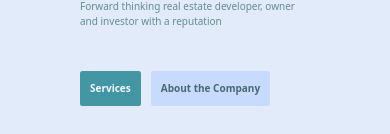
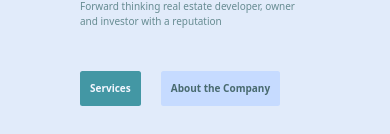
Before and after one commit to DevKaffy/ReactProject-Company-Website, a React (Vite) app: page / in a window 390 px wide. Shown: the part 221-355 px from the top of the page. Built offline with nearby package versions, Linux system fonts and the light colour scheme.

Commit message:
update:about responsiveness

```diff
--- a/src/Components/About/About.css
+++ b/src/Components/About/About.css
@@ -35,7 +35,7 @@
     box-shadow: 0px 5px 10px 5px #E1EBFA;
 }
 .wrap{
-    @apply lg:flex grid gap-[2re]
+    @apply lg:flex grid gap-[2rem]
 }
 .flex-images{
     @apply flex gap-[2.5rem]
--- a/src/Components/Home/Home.css
+++ b/src/Components/Home/Home.css
@@ -21,7 +21,7 @@
     @apply lg:w-[480px] h-[72px] lg:text-2xl text-[#678C92] font-normal mt-[1.25rem] ;
 }
 .button{
-    @apply flex items-center lg:gap-x-[20px] gap-x-[1rem];
+    @apply flex items-center gap-x-[20px];
 }
 .services{
     @apply py-[10px] px-[10px] lg:py-[20px] lg:px-[26px] bg-[#4397A4] text-[#F4F7FF] font-bold rounded;
```
